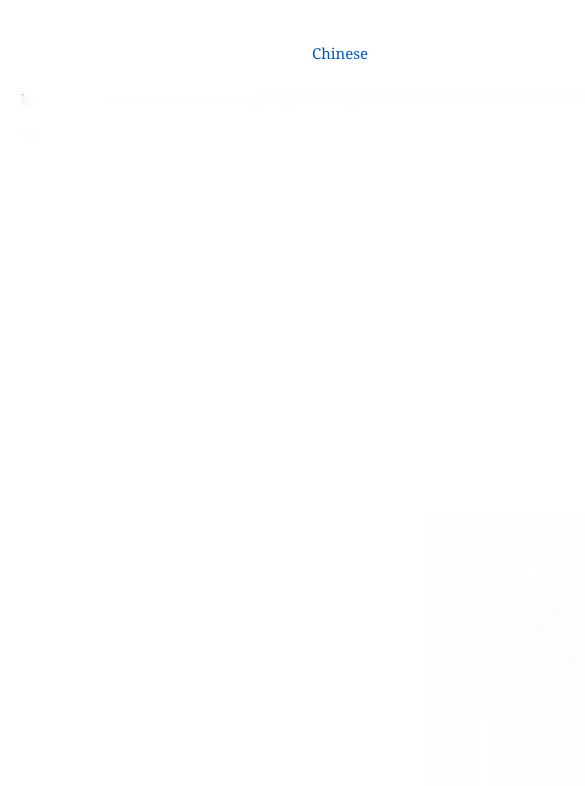
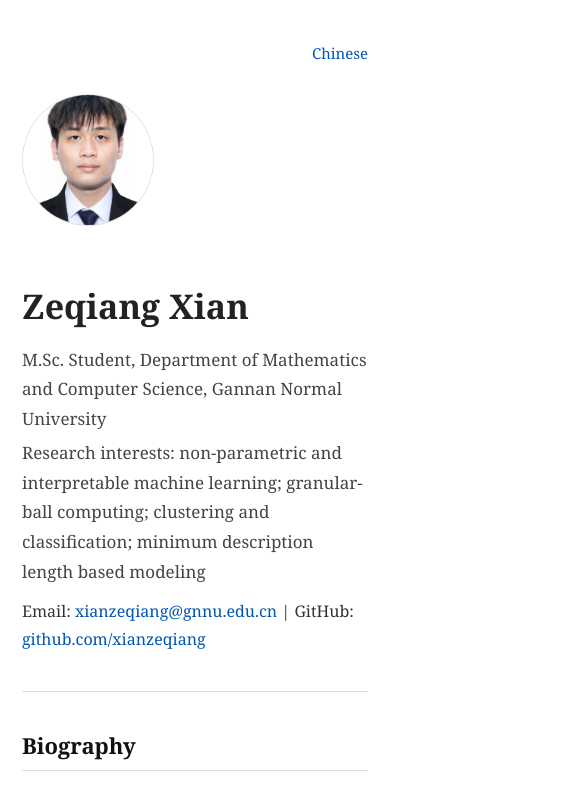
Before and after one commit to xianzeqiang/xianzeqiang.github.io, a plain HTML site: page en.html in a window 390 px wide. Shown: the top 786 px of the page, 585 px wide, since content can reach past the window. Drawn offline with Linux system fonts and the light colour scheme.

Commit message:
Update en.html

```diff
--- a/en.html
+++ b/en.html
@@ -110,6 +110,36 @@
       font-size: 13px;
       color: #555;
       margin-left: 4px;
+    }
+
+    .profile-section {
+      display: flex;
+      align-items: center;
+      gap: 28px;
+    }
+
+    .profile-photo {
+      width: 150px;
+      height: 150px;
+      object-fit: cover;
+      border-radius: 50%;
+      border: 1px solid #ddd;
+    }
+
+    .profile-info {
+      flex: 1;
+    }
+
+@media (max-width: 700px) {
+  .profile-section {
+    flex-direction: column;
+    align-items: flex-start;
+  }
+
+  .profile-photo {
+    width: 130px;
+    height: 130px;
+  }
 }
 
     footer {
```
Lines whose indentation alone changed are shown as unchanged.
